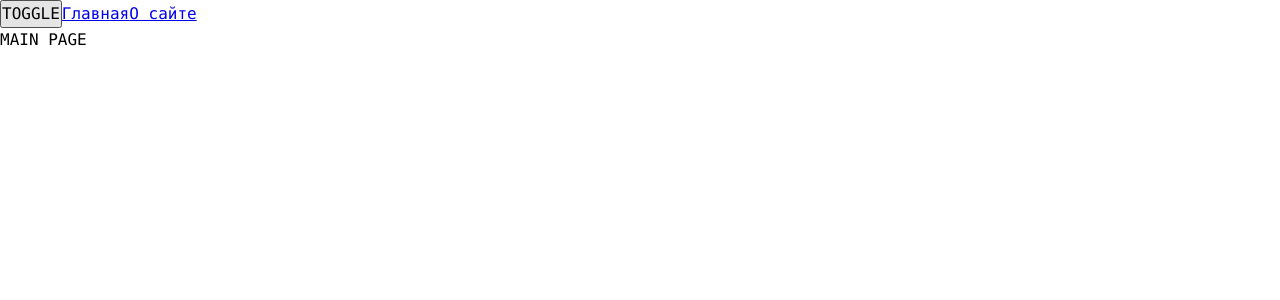
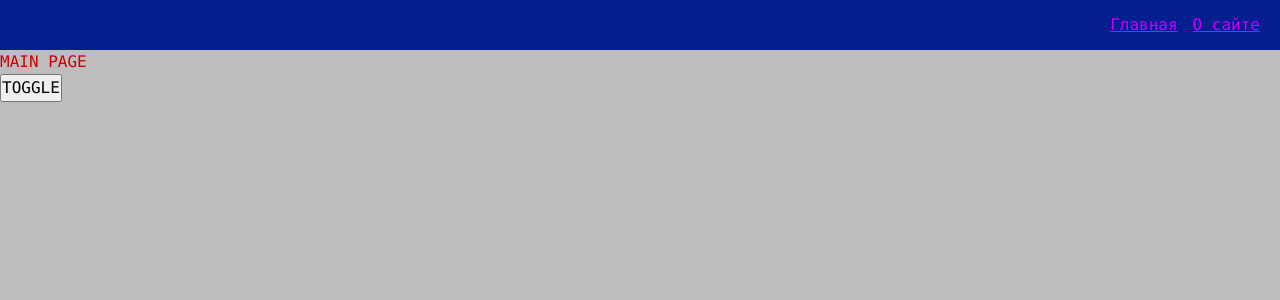
Before and after one commit to Matvey991/produciton-project, a React app: page / in a window 1280 px wide. Shown: the top 300 px of the page. Built offline with nearby package versions, Linux system fonts and the light colour scheme; the HTML template or start-up script is replaced by a standard one.

Commit message:
navbar development

```diff
--- a/src/app/App.tsx
+++ b/src/app/App.tsx
@@ -1,18 +1,17 @@
 import { useTheme } from "./Provider/ThemeProvider";
-import { Link } from "react-router-dom";
 import { classNames } from "shared/lib/classNames/classNames";
 import "./styles/index.scss";
 import { AppRouter } from "./Provider/router";
+import { Navbar } from "widgets/Navbar";
 
 export const App = () => {
   const { theme, toggleTheme } = useTheme();
 
   return (
     <div className={classNames("app", {}, [theme])}>
+      <Navbar />
+      <AppRouter />
       <button onClick={toggleTheme}>TOGGLE</button>
-      <Link to={"/"}>Главная</Link>
-      <Link to={"/about"}>О сайте</Link>
-      <AppRouter />
     </div>
   );
 };
--- a/src/app/styles/themes/dark.scss
+++ b/src/app/styles/themes/dark.scss
@@ -1,5 +1,10 @@
 .app.dark {
-  --bg-color: black;
+  --bg-color: rgb(4, 29, 143);
+  --inverted-bg-color: rgb(189, 189, 189);
+
   --primary-color: rgb(200, 0, 255);
   --secondary-color: #fff;
+
+  --inverted-primary-color: rgb(206, 0, 0);
+  --inverted-secondary-color: rgb(0, 125, 121);
 }
--- a/src/app/styles/themes/normal.scss
+++ b/src/app/styles/themes/normal.scss
@@ -1,6 +1,8 @@
-.app.normal {
-  --bg-color: blue;
-
-  --primary-color: black;
-  --secondary-color: black;
+.app.light {
+  --bg-color: rgb(189, 189, 189);
+  --inverted-bg-color: rgb(4, 29, 143);
+  --primary-color: rgb(206, 0, 0);
+  --secondary-color: rgb(0, 125, 121);
+  --inverted-primary-color: rgb(200, 0, 255);
+  --inverted-secondary-color: #fff;
 }
--- a/src/app/styles/variables/global.scss
+++ b/src/app/styles/variables/global.scss
@@ -8,4 +8,8 @@
   --font-size-l: 24px;
   --font-line-l: 32px;
   --font-l: var(--font-size-l) / var(--font-line-l) var(--font-family-main);
+
+  // Размеры
+
+  --navbar-height: 50px;
 }
--- a/src/shared/lib/classNames/classNames.ts
+++ b/src/shared/lib/classNames/classNames.ts
@@ -2,12 +2,12 @@ type Mods = Record<string, string | boolean>;
 
 export function classNames(
   cls: string,
-  mods: Mods,
-  additional: string[]
+  mods: Mods = {},
+  additional: string[] = []
 ): string {
   return [
     cls,
-    ...additional,
+    ...additional.filter(Boolean),
     ...Object.entries(mods)
       .filter(([className, value]) => Boolean(value))
       .map(([className]) => className),
--- /dev/null
+++ b/src/shared/ui/AppLink/AppLink.module.scss
@@ -0,0 +1,11 @@
+.AppLink {
+  color: var(--primary-color);
+}
+
+.primary {
+  color: var(--primary-color);
+}
+
+.secondary {
+  color: var(--inverted-primary-color);
+}
--- /dev/null
+++ b/src/shared/ui/AppLink/AppLink.tsx
@@ -0,0 +1,34 @@
+import { classNames } from "shared/lib/classNames/classNames";
+import cls from "./AppLink.module.scss";
+import { Link, LinkProps } from "react-router-dom";
+import { FC } from "react";
+
+export enum AppLinkTheme {
+  PRIMARY = "primary",
+  SECONDARY = "secondary",
+}
+
+interface AppLinkProps extends LinkProps {
+  className?: string;
+  theme?: AppLinkTheme;
+}
+
+export const AppLink: FC<AppLinkProps> = (props: AppLinkProps) => {
+  const {
+    to,
+    className,
+    children,
+    theme = AppLinkTheme.PRIMARY,
+    ...otherProps
+  } = props;
+
+  return (
+    <Link
+      to={to}
+      {...otherProps}
+      className={classNames(cls.Navbar, {}, [className, cls[theme]])}
+    >
+      {children}
+    </Link>
+  );
+};
--- /dev/null
+++ b/src/widgets/Navbar/index.ts
@@ -0,0 +1 @@
+export { Navbar } from "./ui/Navbar";
--- /dev/null
+++ b/src/widgets/Navbar/ui/Navbar.module.scss
@@ -0,0 +1,16 @@
+.Navbar {
+  width: 100%;
+  height: var(--navbar-height);
+  background: var(--inverted-bg-color);
+  display: flex;
+  align-items: center;
+  padding: 20px;
+}
+
+.links {
+  margin-left: auto;
+}
+
+.mainLink {
+  margin-right: 15px;
+}
--- /dev/null
+++ b/src/widgets/Navbar/ui/Navbar.tsx
@@ -0,0 +1,26 @@
+import { classNames } from "shared/lib/classNames/classNames";
+import cls from "./Navbar.module.scss";
+import { AppLink, AppLinkTheme } from "shared/ui/AppLink/AppLink";
+
+interface NavbarProps {
+  className?: string;
+}
+
+export const Navbar = ({ className }: NavbarProps) => {
+  return (
+    <div className={classNames(cls.Navbar, {}, [className])}>
+      <div className={cls.links}>
+        <AppLink
+          theme={AppLinkTheme.SECONDARY}
+          to={"/"}
+          className={cls.mainLink}
+        >
+          Главная
+        </AppLink>
+        <AppLink theme={AppLinkTheme.SECONDARY} to={"/about"}>
+          О сайте
+        </AppLink>
+      </div>
+    </div>
+  );
+};
```
